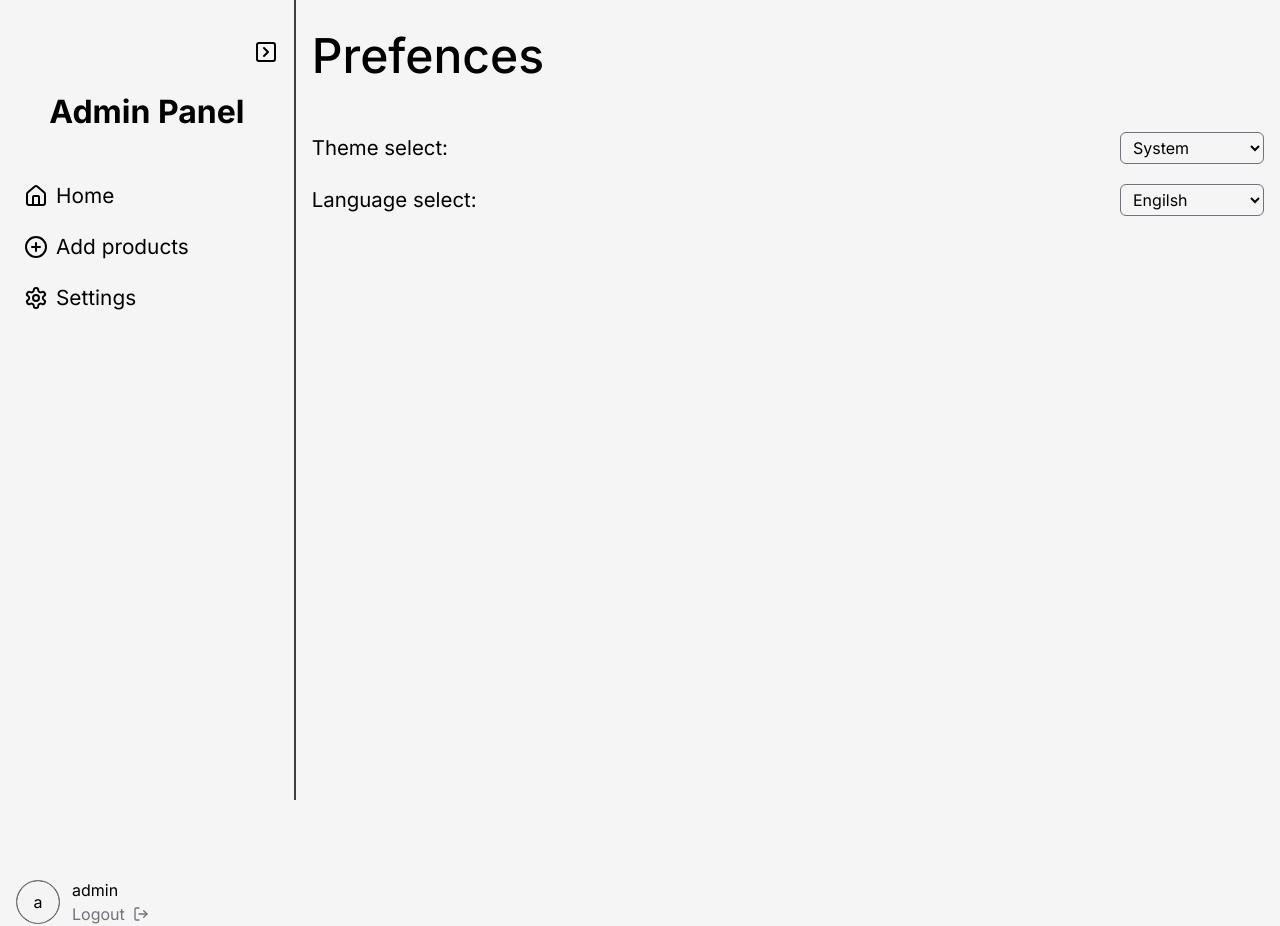
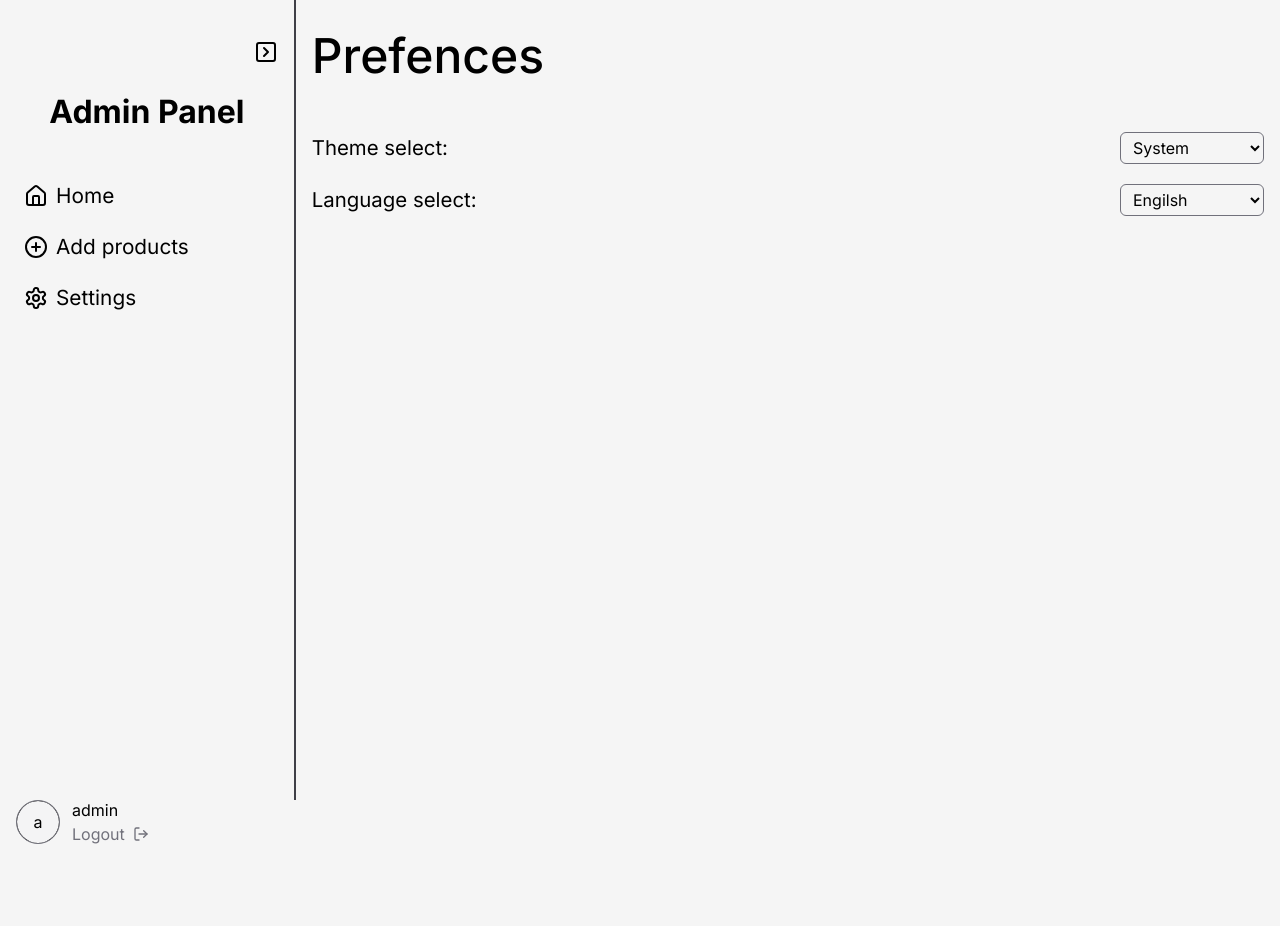
Before and after one commit to NadirYusifov/cyber, a Next.js app in the folder frontend/: page /admin/home/settings/prefences in a window 1280 px wide. After the commit the page ends 846 px from the top, so only its background shows below. Built offline with nearby package versions, Linux system fonts and the light colour scheme; no server answers.

Commit message:
useRouter and mt value change

```diff
--- a/frontend/app/(admin)/admin/home/sidebar/sidebar.tsx
+++ b/frontend/app/(admin)/admin/home/sidebar/sidebar.tsx
@@ -3,14 +3,13 @@
 import Link from 'next/link';
 import { useState } from 'react';
 import { useTranslations } from 'next-intl';
-import { usePathname } from 'next/navigation';
-import { CirclePlus, House, LogOut, Settings, SquareChevronLeft, SquareChevronRight } from 'lucide-react';
+import { usePathname, useRouter } from 'next/navigation';
 import SidebarDropMenu from '@/components/common/sidebardropmenu';
 import { Avatar, AvatarFallback, AvatarImage } from '@/components/ui/avatar';
-
-
+import { CirclePlus, House, LogOut, Settings, SquareChevronLeft, SquareChevronRight } from 'lucide-react';
 
 export default function Sidebar() {
+  const router = useRouter();
   const pathname = usePathname();
   const t = useTranslations("Sidebar");
   const [largesidebarmenu, setLargeSidebarMenu] = useState(true);
@@ -42,7 +41,7 @@ export default function Sidebar() {
         </article>
         {
           !largesidebarmenu ? <SidebarDropMenu t={t} /> :
-            <div className="mt-[35rem] flex items-center gap-x-3">
+            <div className="mt-[30rem] flex items-center gap-x-3">
               <Avatar className="bg-dark-charcoal border border-zinc-500 w-11 h-11">
                 <AvatarImage />
                 <AvatarFallback>a</AvatarFallback>
```
Lines whose indentation alone changed are shown as unchanged.
